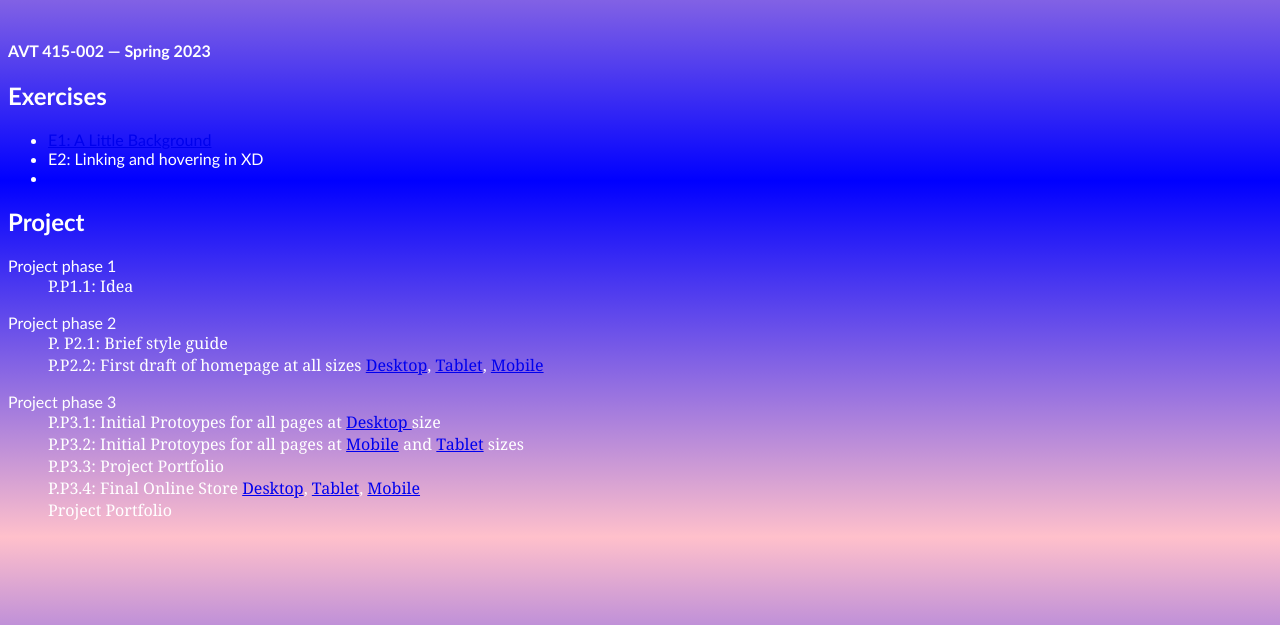
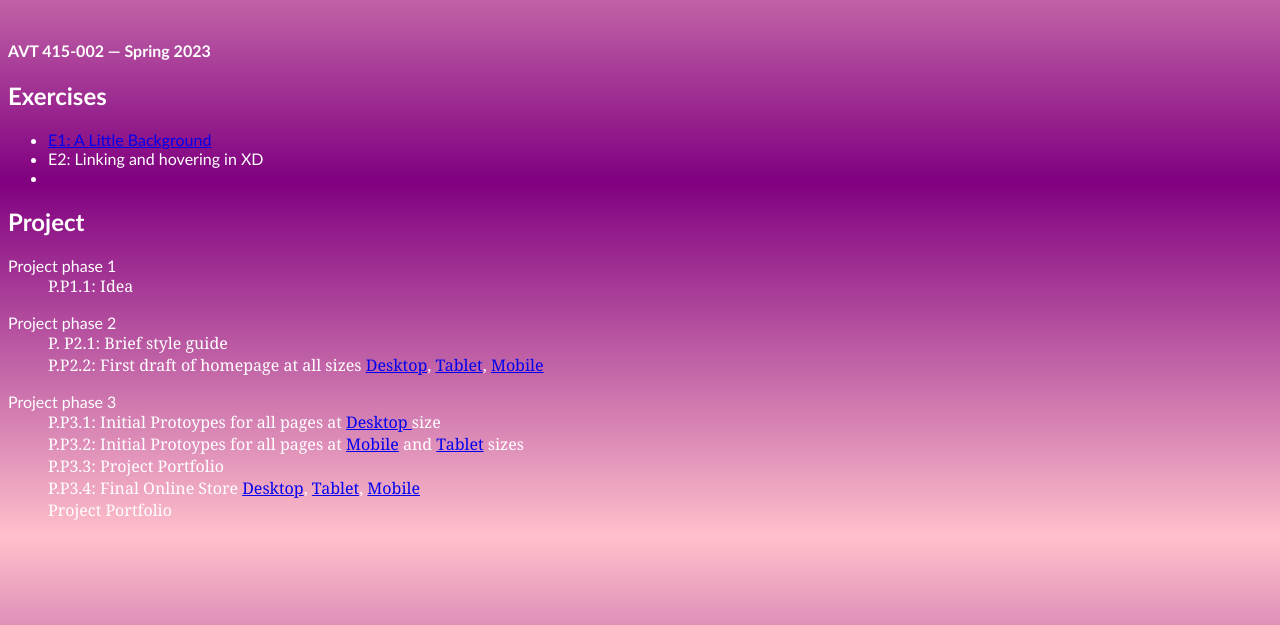
Before and after one commit to Afreeman23/avt415, a plain HTML site: page index.html in a window 1280 px wide. Shown: the part 175-800 px from the top of the page. Drawn offline with Linux system fonts and the light colour scheme.

Commit message:
Update main.css

```diff
--- a/css/main.css
+++ b/css/main.css
@@ -1,7 +1,7 @@
 @charset "utf-8";
 /* CSS Document */
 body{
-			background-image: linear-gradient(pink,blue,pink);
+			background-image: linear-gradient(pink,purple,pink);
 
 
 		}
```
